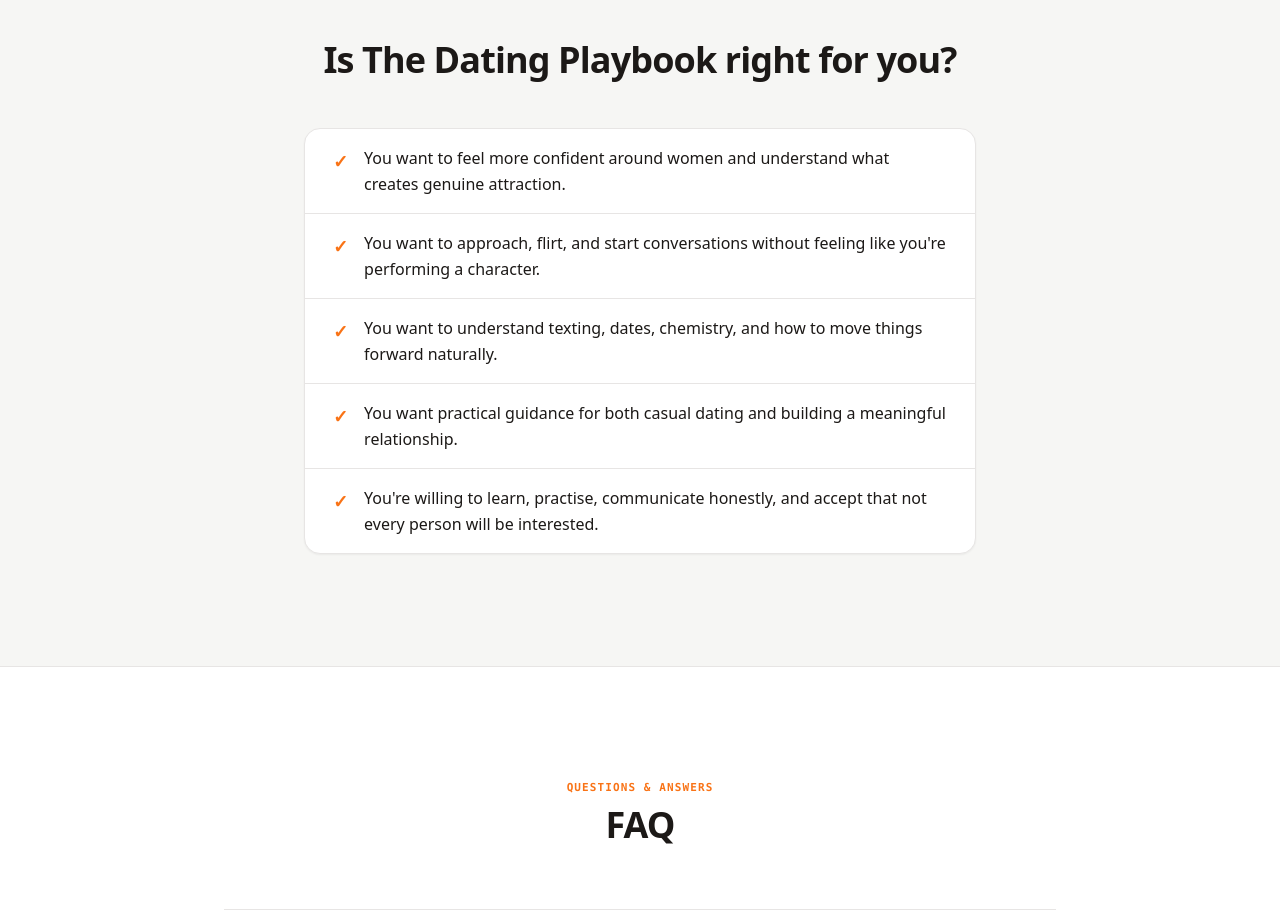
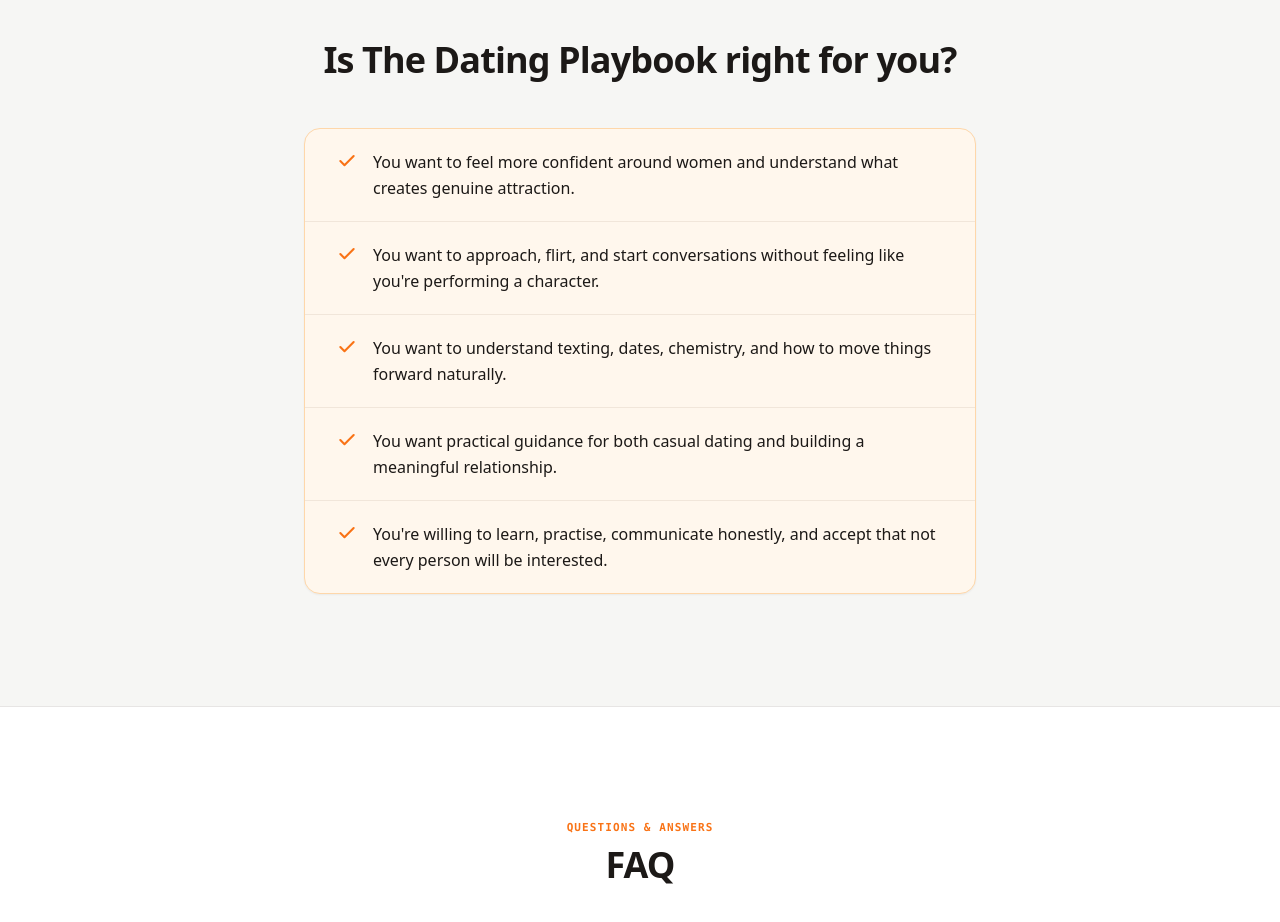
Before and after one commit to Ravishankar802/The-Plugd, a Next.js app: page / in a window 1280 px wide. Shown: the part 7180-8102 px from the top of the page. Built offline with nearby package versions, Linux system fonts and the light colour scheme.

Commit message:
style: match AudienceFitSection warm cream card, orange border, and dividers to Attention Playbook reference

```diff
--- a/src/components/AudienceFitSection.tsx
+++ b/src/components/AudienceFitSection.tsx
@@ -1,4 +1,6 @@
 "use client";
+
+import { Check } from "lucide-react";
 
 export default function AudienceFitSection() {
   const checklistItems = [
@@ -19,20 +21,18 @@ export default function AudienceFitSection() {
           </h2>
         </div>
 
-        {/* Audience Fit Checklist Card */}
-        <div className="rounded-2xl border border-[#e7e5e4] bg-white shadow-xs overflow-hidden">
-          <ul className="divide-y divide-[#e7e5e4] list-none p-0 m-0">
+        {/* Audience Fit Checklist Card — Warm Cream Card with Subtle Orange Border */}
+        <div className="rounded-2xl border border-[#fed7aa] bg-[#fff7ed] shadow-xs overflow-hidden">
+          <ul className="divide-y divide-[#f1e6da] list-none p-0 m-0">
             {checklistItems.map((text, idx) => (
               <li
                 key={idx}
-                className="py-4 px-5 sm:px-7 flex items-start gap-4 text-[15.5px] sm:text-[16px] text-[#1c1917] leading-relaxed"
+                className="py-4 sm:py-5 px-6 sm:px-8 flex items-start gap-4 text-[15.5px] sm:text-[16px] text-[#1c1917] leading-relaxed"
               >
-                <span
-                  className="text-[#f97316] font-bold text-lg shrink-0 select-none pt-0.5"
+                <Check
+                  className="h-5 w-5 text-[#f97316] shrink-0 mt-0.5 stroke-[2.5]"
                   aria-hidden="true"
-                >
-                  ✓
-                </span>
+                />
                 <span>{text}</span>
               </li>
             ))}
```
